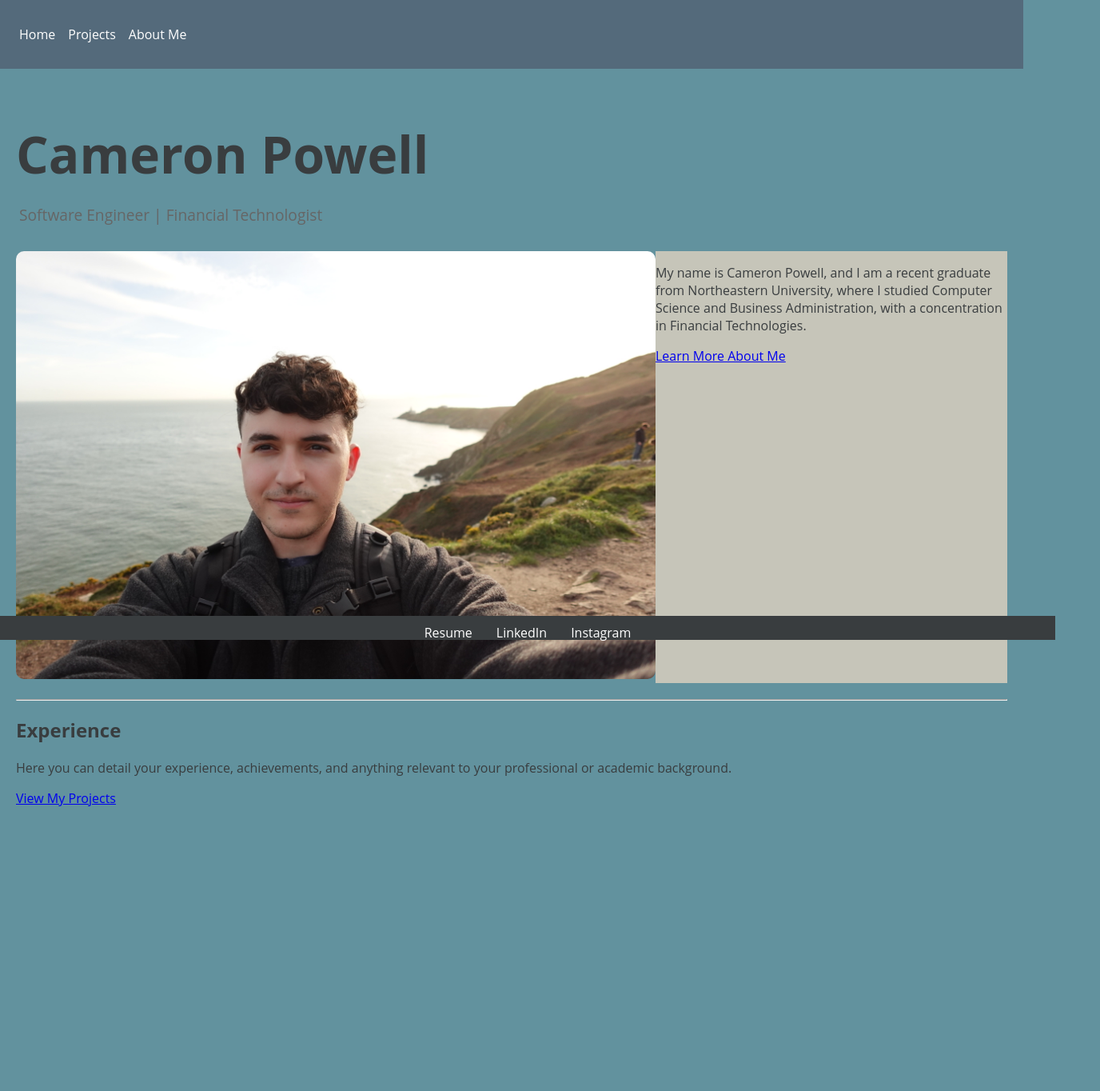
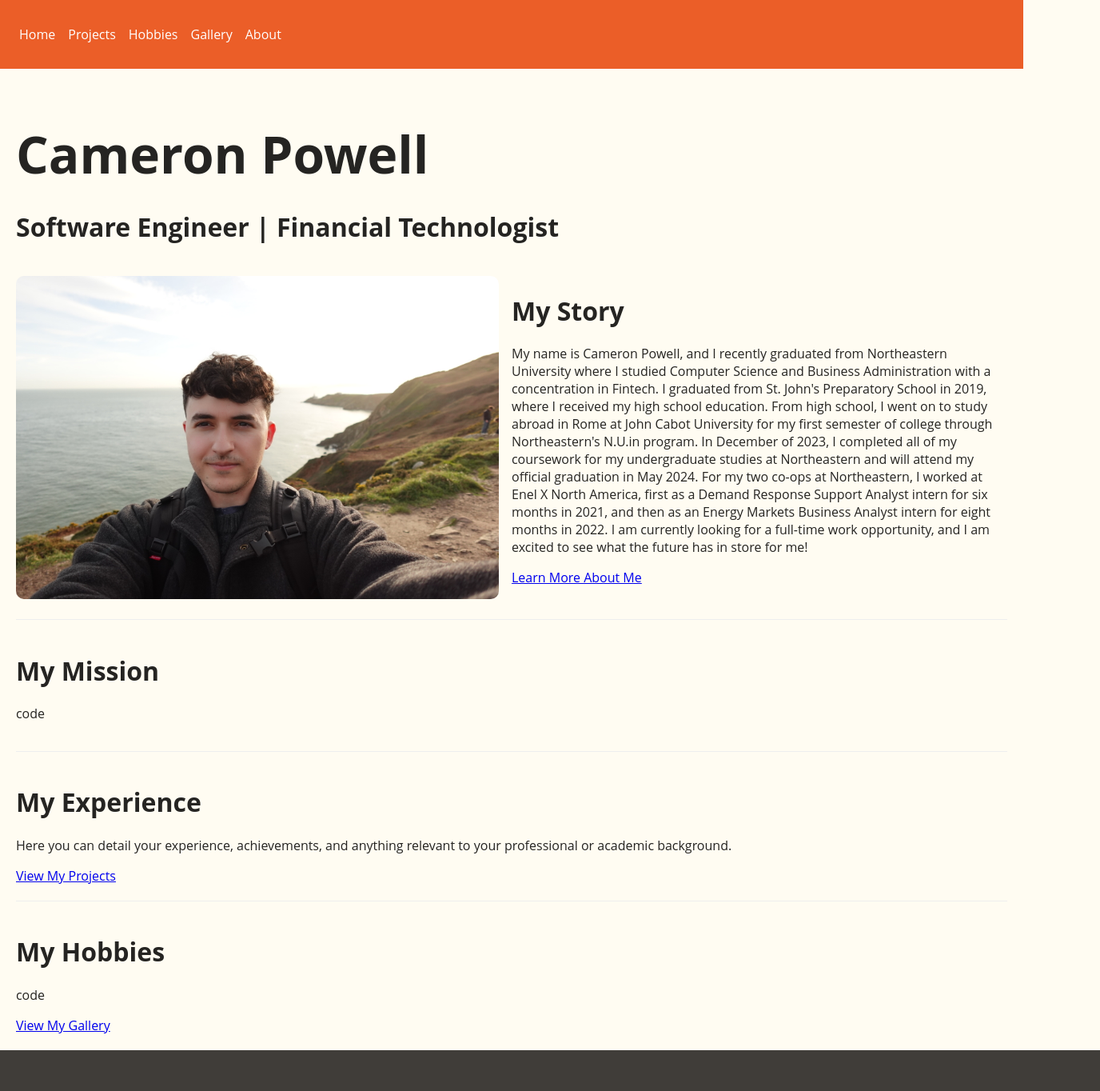
Before and after one commit to bbuckwheatt/website, a React app: page / in a window 1280 px wide. Shown: the top 1364 px of the page at 80% size, 1376 px wide, since content can reach past the window. Before the commit the page ends 1029 px from the top, so only its background shows below. Built offline with nearby package versions, Linux system fonts and the light colour scheme; the HTML template or start-up script is replaced by a standard one.

Commit message:
colors looking better, still formattin, adding txt

```diff
--- a/public/style.css
+++ b/public/style.css
@@ -3,15 +3,15 @@
 /* Theme Constants */
 :root {
   /*Text*/
-  --THEME_COLOR_1: #393D3F;
+  --THEME_COLOR_1: #252422;
   /*Background*/
-  --THEME_COLOR_2: #62929E;
+  --THEME_COLOR_2: #FFFCF2;
   /*Header*/
-  --THEME_COLOR_3: #546A7B;
+  --THEME_COLOR_3: #EB5E28;
   /*Hero, about, projects*/
-  --THEME_COLOR_4: #C6C5B9;
+  --THEME_COLOR_4: #CCC5B9;
   /*footer*/
-  --THEME_COLOR_5: #393D3F;
+  --THEME_COLOR_5: #403D39;
   /*Footer Text*/
   --FOOTER_TEXT: #fff;
 }
@@ -70,7 +70,7 @@ body, html {
 .hero {
   text-align: left;
   padding: rem 0;
-  margin-top: 2rem;
+  margin-top: ;
   margin-bottom: 2rem;
   margin-left: 0rem;
   /* background-color: var(--THEME_COLOR_4); */
@@ -83,33 +83,33 @@ body, html {
   margin-left: 0rem;
 
 }
-/* .hero h2 {
-  font-size: 4rem;
-  max-width: 50%;
+.hero h2 {
+  font-size: 2rem;
+  max-width:;
   text-align: left;
   margin-bottom: 0.5rem;
   margin-left: 0rem;
 
-} */
+}
 
 .hero p {
   font-size: 1.2rem;
-  color: #666;
+  color: var(--THEME_COLOR_1);
   margin-left: 4px;
 }
 
-.profile-image {
-  width: 800px; /* Set width */
-  height: auto; /* Maintain aspect ratio */
-  border: 0px solid var(--THEME_COLOR_1); /* Solid border */
-  border-radius: 0%; /* Circular image */
-  margin-left: 0px;
-  transition: transform 0.5s ease; /* Smooth transition for transform */
-}
+/* .profile-image { */
+  /* width: ; Set width */
+  /* height: auto; Maintain aspect ratio */
+  /* border: 0px solid var(--THEME_COLOR_1); Solid border */
+  /* border-radius: 0%; Circular image */
+  /* margin-left: 0px;
+  /* transition: transform 0.5s ease; Smooth transition for transform */
+/* } */
 
-.profile-image:hover {
-   transform: scale(1.005); /*Scale up to 110% of the original size on hover */
-}
+/* .profile-image:hover { */
+   /* transform: scale(1.005); Scale up to 110% of the original size on hover */
+/* } */
 
 
 /* Portfolio Section */
@@ -135,7 +135,7 @@ body, html {
 }
 
 /* Skills Section */
-.skills {
+/* .skills {
   padding: 2rem 0;
 }
 
@@ -150,21 +150,21 @@ body, html {
   padding: 0.5rem 1rem;
   background-color: #ddd;
   border-radius: 2px;
-}
+} */
 
 /* Contact Section */
-.contact {
+/* .contact {
   background-color: #333;
   color: #fff;
   padding: 2rem;
   text-align: center;
-}
+} */
 
-.contact a {
+/* .contact a {
   color: #04b4e0;
   text-decoration: none;
   font-weight: bold;
-}
+} */
 
 /* Responsive Design */
 @media (max-width: 768px) {
@@ -188,7 +188,7 @@ body, html {
   background-color: var(--THEME_COLOR_4);
   padding: 2rem;
   text-align: center;
-  margin-bottom: 2rem;
+  margin-bottom: ;
 }
 
 .project-list {
@@ -245,9 +245,9 @@ body, html {
   background-color: var(--THEME_COLOR_5); /* Dark background */
   color: #fff; /* White text */
   text-align: center;
-  padding: 10px 20px;
+  padding: 3rem;
   height: 10px;
-  position: fixed;
+  position: ; /*figure out how to make it stick to the bottom */
   transition: all 0.3s ease; /* Smooth transition for all properties */
   bottom: 0;
   left: 0;
@@ -275,6 +275,7 @@ body, html {
 .home-container {
   text-align: right;
   padding: 20px;
+  background-color:;
 }
 
 .header h1 {
@@ -285,26 +286,53 @@ body, html {
 .content {
   display: flex;
   justify-content: space-between;
-  margin-top: 20px;
+  margin-top: ;
 }
 
 .profile-picture img {
-  max-width: 800px; /* Adjust based on your preference */
+  max-width: 100%; /* Adjust based on your preference */
   height: auto;
   border-radius: 10px; /* Optional, for rounded corners */
+  transition: transform 0.5s ease; /*Smooth transition for transform */
+}
+
+.profile-picture img:hover {
+   transform: scale(1.005); /*Scale up to 110% of the original size on hover */
 }
 
 .description {
   max-width: 50%;
   text-align: left;
-  background-color: var(--THEME_COLOR_4);
+  margin-left: 1rem;
+  /* background-color: white;
+  border-radius: 10px; */
+  /* box-shadow: 0 2px 4px rgba(0, 0, 0, 0.1); */
+}
+
+.location {
+  max-width: 50%;
+  margin-top: ;
+  text-align: left;
 }
 
 .experience {
-  margin-top: 20px;
+  margin-top: ;
+  text-align: left;
+}
+
+.mission {
+  margin-top:;
+  text-align: left;
+}
+
+.hobbies {
+  margin-top: ;
   text-align: left;
 }
 
 hr {
   margin-top: 20px;
+  margin-bottom: 20px;
+  border: 0;
+  border-top: 1px solid #eee;
 }
--- a/src/components/Header.tsx
+++ b/src/components/Header.tsx
@@ -8,7 +8,9 @@ const Header: React.FC = () => {
         <ul className="nav-list">
           <li><Link to="/" className="nav-link">Home</Link></li>
           <li><Link to="/projects" className="nav-link">Projects</Link></li>
-          <li><Link to="/about" className="nav-link">About Me</Link></li>
+          <li><Link to="/hobbies" className="nav-link">Hobbies</Link></li>
+          <li><Link to="/gallery" className="nav-link">Gallery</Link></li>
+          <li><Link to="/about" className="nav-link">About</Link></li>
           {/* Other navigation links */}
         </ul>
       </nav>
--- a/src/pages/Home.tsx
+++ b/src/pages/Home.tsx
@@ -1,6 +1,6 @@
 // src/components/Home.tsx
 // import React from 'react';
- import profileImage from './selfie.JPG';
+import profileImage from './images-home/selfie.JPG';
 
 // const Home: React.FC = () => {
 //     return (
@@ -22,30 +22,64 @@ import { Link } from 'react-router-dom'; // Assuming you're using react-router f
 const Home: React.FC = () => {
   return (
     <div className="home-container">
+      <div className="content">
         <div className="hero">
           <h1>Cameron Powell</h1>
-        <p>Software Engineer | Financial Technologist</p>
+          <h2>Software Engineer | Financial Technologist</h2>
+        </div>
       </div>
       <div className="content">
         <div className="profile-picture">
-               <img src={profileImage} alt="Cameron Powell" className="profile-image" />
+          <img src={profileImage} alt="Cameron Powell" />
         </div>
         <div className="description">
+          <h1>My Story</h1>
           <p>
-            My name is Cameron Powell, and I am a recent graduate from Northeastern University, where I studied Computer Science and Business Administration, with a concentration in Financial Technologies.
+          My name is Cameron Powell, and I recently graduated from Northeastern University
+           where I studied Computer Science and Business Administration with a concentration
+            in Fintech. I graduated from St. John's Preparatory School in 2019, where I
+            received my high school education. From high school, I went on to study abroad
+             in Rome at John Cabot University for my first semester of college through
+             Northeastern's N.U.in program. In December of 2023, I completed all of my coursework
+              for my undergraduate studies at Northeastern and will attend my official graduation
+               in May 2024. For my two co-ops at Northeastern, I worked at Enel X North America,
+               first as a Demand Response Support Analyst intern for six months in 2021, and then
+               as an Energy Markets Business Analyst intern for eight months in 2022. I am currently
+                looking for a full-time work opportunity, and I am excited to see what the future has in store for me!
           </p>
           <Link to="/about">Learn More About Me</Link>
         </div>
       </div>
       <hr />
+      <div className="content">
+        <div className="mission">
+          <h1>My Mission</h1>
+          <p>
+            code
+          </p>
+        </div>
+      </div>
+      <hr />
+      <div className="content">
         <div className="experience">
-        <h2>Experience</h2>
+          <h1>My Experience</h1>
           <p>
             Here you can detail your experience, achievements, and anything relevant to your professional or academic background.
           </p>
           <Link to="/projects">View My Projects</Link>
         </div>
       </div>
+      <hr />
+      <div className="content">
+        <div className="hobbies">
+          <h1>My Hobbies</h1>
+          <p>
+            code
+          </p>
+          <Link to="/gallery">View My Gallery</Link>
+        </div>
+      </div>
+    </div>
   );
 };
 
--- a/src/pages/Projects.tsx
+++ b/src/pages/Projects.tsx
@@ -1,6 +1,6 @@
 // src/components/Projects.tsx
 import React from 'react';
-import animatorPic from './animator.png';
+import animatorPic from './images-projects/animator.png';
 
 // Define a type for the project object
 type Project = {
@@ -16,6 +16,14 @@ type Project = {
 const projects: Project[] = [
   {
     id: 1,
+    title: 'This Website',
+    description: 'Proposed, developed, and implemented a fully functional stop-motion animation studio in the open-source remote collaboration tool, Covey.Town, utilizing React, TypeScript, and the Agile development system.',
+    imageUrl: '/path-to-your-image.jpg',
+    liveUrl: '',
+    repoUrl: 'https://github.com/bbuckwheatt/website',
+  },
+  {
+    id: 2,
     title: 'Stop Motion Animator',
     description: 'Proposed, developed, and implemented a fully functional stop-motion animation studio in the open-source remote collaboration tool, Covey.Town, utilizing React, TypeScript, and the Agile development system.',
     imageUrl: animatorPic,
@@ -23,7 +31,7 @@ const projects: Project[] = [
     repoUrl: 'https://github.com/neu-cs4530/covey-town-project-team-603',
   },
   {
-    id: 2,
+    id: 3,
     title: 'Photo Editor App',
     description: 'This is a brief description of Project One.',
     imageUrl: '/path-to-your-image.jpg',
@@ -32,7 +40,7 @@ const projects: Project[] = [
   },
 
   {
-    id: 3,
+    id: 4,
     title: 'Tic Tac Toe Game',
     description: 'This is a brief description of Project One.',
     imageUrl: '/path-to-your-image.jpg',
@@ -41,7 +49,7 @@ const projects: Project[] = [
   },
 
   {
-    id: 4,
+    id: 5,
     title: 'New York City Property Price Estimator',
     description: 'This is a brief description of Project One.',
     imageUrl: '/path-to-your-image.jpg',
```
Also changed, not shown: src/pages/Gallery.tsx (added), src/pages/Hobbies.tsx (added), src/pages/images-home/selfie.JPG (renamed from src/pages/selfie.JPG), src/pages/images-projects/animator.png (renamed from src/pages/animator.png). Lines whose indentation alone changed are shown as unchanged.
